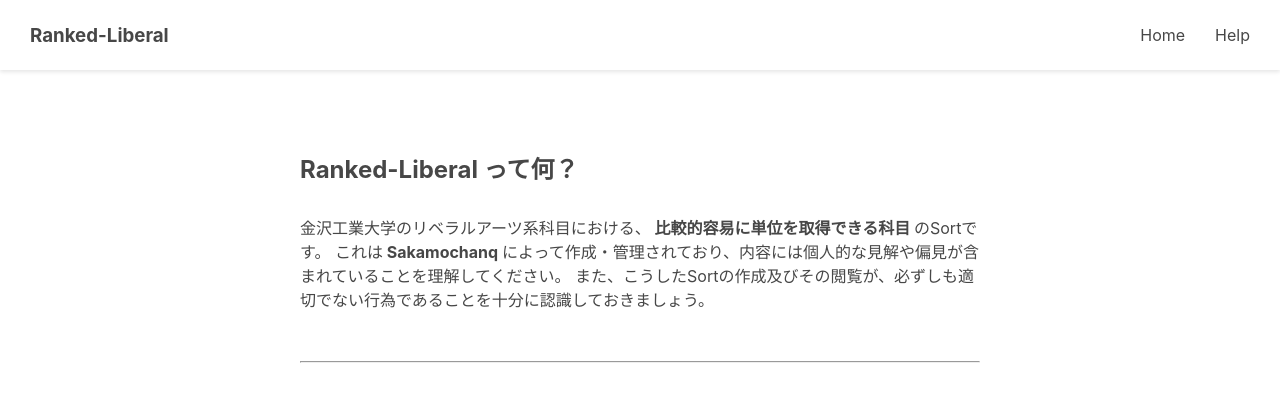
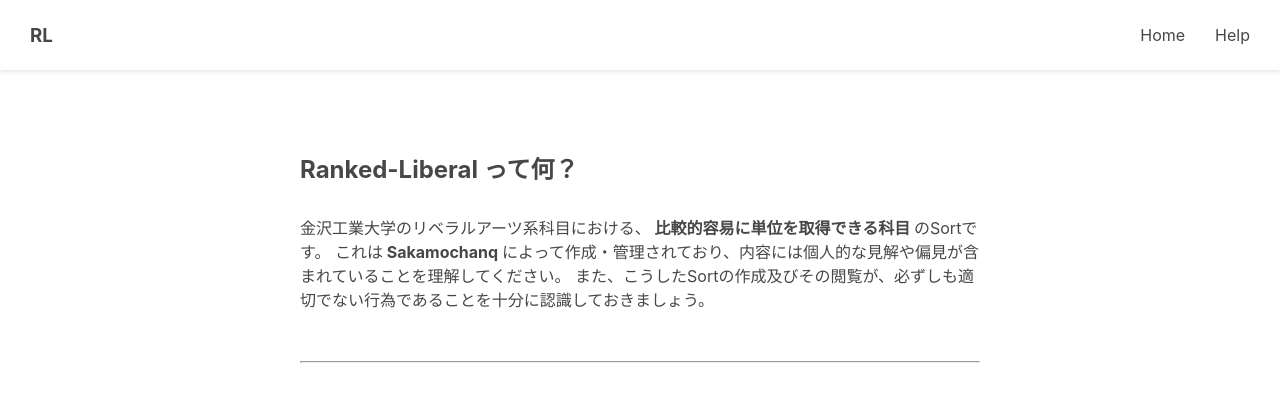
Before and after one commit to Sakamochanq/Liberal-Chart, a React (Create React App) app: page / in a window 1280 px wide. Shown: the top 402 px of the page. Built offline with nearby package versions, Linux system fonts and the light colour scheme.

Commit message:
fix: ヘッダータイトルの訂正

```diff
--- a/src/components/header.js
+++ b/src/components/header.js
@@ -3,7 +3,7 @@ import React from 'react'
 export const header = () => {
   return (
     <header>
-      <h3 class="nav-logo">Ranked-Liberal</h3>
+      <h3 class="nav-logo">RL</h3>
       <nav>
         <ul class="menu">
           <li class="menu-item"><a href="#">Home</a></li>
```
